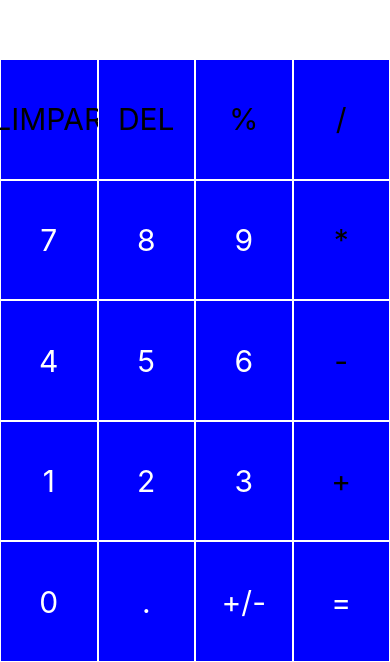
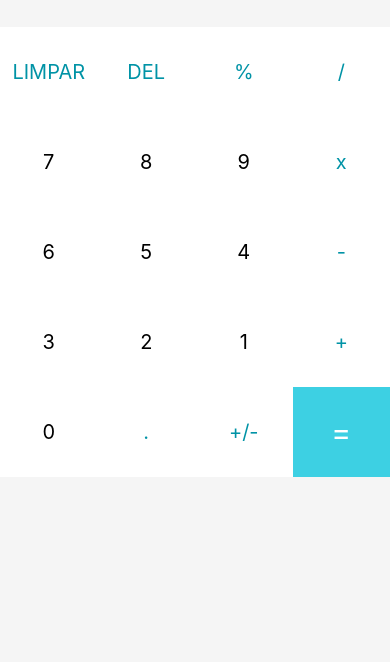
Before and after one commit to ERICKxJAIR/CalculadoraAtv2, a React Native app: screen / in a window 390 px wide. Shown: the part 182-844 px from the top of the page. Built offline with nearby package versions, Linux system fonts and the light colour scheme.

Commit message:
Aplicativo sem acesso para rodar

```diff
--- a/App.js
+++ b/App.js
@@ -1,162 +1,131 @@
-import React, { useState } from 'react';
-import { StyleSheet, Text, View, TouchableOpacity } from 'react-native';
+import React from 'react';
+import { useState } from 'react'
+import { StyleSheet, Text, View, TouchableOpacity, Button } from 'react-native';
 
 export default function App() {
-  const buttons = [
-    ['LIMPAR', 'DEL', '%', '/'],
-    [7, 8, 9, '*'],
-    [4, 5, 6, '-'],
-    [1, 2, 3, '+'],
-    [0, '.', '+/-', '='],
-  ];
+  // Mapeamento de teclas
+  const buttons = ['LIMPAR', 'DEL', '%', '/', 7, 8, 9, "x", 6, 5, 4, '-', 3, 2, 1, '+', 0, '.', '+/-', '=']
 
-  const [currentNumber, setCurrentNumber] = useState('');
-  const [lastNumber, setLastNumber] = useState(''); // Adicione esta linha
+  const [currentNumber, setCurrentNumber] = useState("")
+  const [lastNumber, setLastNumber] = useState("")
+
 
   function calculator() {
-    const splitNumbers = currentNumber.split(' ');
-    const firstNumber = parseFloat(splitNumbers[0]);
-    const operator = splitNumbers[1];
-    const secondNumber = parseFloat(splitNumbers[2]);
-    let result = 0;
+    const splitNumbers = currentNumber.split(' ')
+    const fistNumber = parseFloat(splitNumbers[0])
+    const lastNumber = parseFloat(splitNumbers[2])
+    const operator = splitNumbers[1]
 
-    if (operator === '+') {
-      result = firstNumber + secondNumber;
-    } else if (operator === '-') {
-      result = firstNumber - secondNumber;
-    } else if (operator === '*') {
-      result = firstNumber * secondNumber;
-    } else if (operator === '/') {
-      result = firstNumber / secondNumber;
-    } else if (operator === '%') {
-      result = (firstNumber / 100) * secondNumber;
+    // Faz ação referente tecla pressionada
+    switch (operator) {
+      case '+':
+        setCurrentNumber((fistNumber + lastNumber).toString())
+        return
+      case '-':
+        setCurrentNumber((fistNumber - lastNumber).toString())
+        return
+      case 'x':
+        setCurrentNumber((fistNumber + lastNumber).toString())
+        return
+      case '/':
+        setCurrentNumber((fistNumber - lastNumber).toString())
+        return
     }
-
-    setCurrentNumber(result.toString());
   }
 
   function handleInput(buttonPressed) {
-    if (
-      typeof buttonPressed === 'number' ||
-      buttonPressed === '.' ||
-      buttonPressed === '0'
-    ) {
-      setCurrentNumber(currentNumber + buttonPressed.toString());
-    } else if (buttonPressed === 'DEL') {
-      setCurrentNumber(currentNumber.slice(0, -1));
-    } else if (buttonPressed === 'LIMPAR') {
-      setCurrentNumber('');
-      setLastNumber('');
-    } else if (buttonPressed === '+/-') {
-      setCurrentNumber((-parseFloat(currentNumber)).toString());
-    } else if (buttonPressed === '%') {
-      setCurrentNumber(currentNumber + ' % ');
-    } else if (buttonPressed === '=') {
-      setLastNumber(currentNumber + ' = ');
-      calculator();
-    } else {
-      setCurrentNumber(currentNumber + ' ' + buttonPressed + ' ');
+    console.log(buttonPressed) // Mostra no Console a tecla pressionada
+    if (buttonPressed === '+' | buttonPressed === "-" | buttonPressed === "x" | buttonPressed === "/") {
+      setCurrentNumber(currentNumber + " " + buttonPressed + " ")
+      return
     }
+    switch (buttonPressed) {
+      case 'DEL':
+        setCurrentNumber(currentNumber.substring(0, (currentNumber.length - 2)))
+        return
+      case 'LIMPAR': // Limpa todo o conteúdo
+        setLastNumber("")
+        setCurrentNumber("")
+        return
+      case '=':
+        setLastNumber(currentNumber + " = ")
+        calculator()
+        return
+      case '+/-':
+        return
     }
+
+    setCurrentNumber(currentNumber + buttonPressed)
+  }
+
 
   return (
     <View style={styles.container}>
+
+      {/* Area onde o resultado é exibido */}
       <View style={styles.results}>
         <Text style={styles.historyText}>{lastNumber}</Text>
         <Text style={styles.resultText}>{currentNumber}</Text>
+        <View>
+
+          {/* Area onde os botões são exibidos*/}
+          <View style={styles.buttons}>
+
+            {buttons.map((button) =>
+              button === '=' ? // Mapeamento do botão =
+                <TouchableOpacity onPress={() => handleInput(button)} key={button} style={[styles.button, { backgroundColor: '#3dd0e3' }]}>
+                  <Text style={[styles.textButton, { color: "white", fontSize: 30 }]}>{button}</Text>
+                </TouchableOpacity>
+                : // Mapeamento dos outros botões
+                <TouchableOpacity onPress={() => handleInput(button)} key={button} style={styles.button}>
+                  <Text style={[styles.textButton, { color: typeof (button) === 'number' ? 'black' : '#0093a6' }]}>{button}</Text>
+                </TouchableOpacity>
+            )}
           </View>
-      <View style={styles.buttons}>
-        {buttons.map((row, rowIndex) => (
-          <View key={rowIndex} style={styles.buttonRow}>
-            {row.map((button, columnIndex) => (
-              <TouchableOpacity
-                onPress={() => handleInput(button)}
-                key={columnIndex.toString()}
-                style={[
-                  styles.button,
-                  {
-                    backgroundColor:
-                      button === '=' ||
-                        typeof button === 'number' ||
-                        button === 'LIMPAR' ||
-                        button === '.' ||
-                        button === '+/-'
-                        ? 'blue'
-                        : 'blue',
-                  },
-                  button === '=' ? styles.equalButton : null,
-                ]}>
-                <Text
-                  style={[
-                    styles.textButton,
-                    {
-                      color:
-                        button === 'DEL' ||
-                          button === 'LIMPAR' ||
-                          button === '%' ||
-                          button === '/' ||
-                          button === '*' ||
-                          button === '-' ||
-                          button === '+'
-                          ? 'black'
-                          : 'white',
-                      fontSize: 30,
-                    },
-                  ]}>
-                  {button}
-                </Text>
-              </TouchableOpacity>
-            ))}
         </View>
-        ))}
       </View>
     </View>
   );
 }
 
+
       const styles = StyleSheet.create({
         container: {
         flex: 1,
-    backgroundColor: 'blue',
+        backgroundColor: '#6e2aad'
   },
       results: {
         flex: 2,
-    justifyContent: 'flex-end',
-    backgroundColor: 'white',
-    paddingRight: 10,
+      justifyContent: "center",
+      backgroundColor: "#f5f5f5"
   },
       resultText: {
-    color: 'black',
+        color: "#282F38",
       fontSize: 32,
-    fontWeight: 'bold',
+      fontWeight: "bold",
       padding: 12,
-    textAlign: 'right',
+      textAlign: "right"
   },
-  historyText: {
-    color: 'white',
+      historyText:{
+        color: "#7c7c7c",
       fontSize: 20,
       marginRight: 10,
       alignSelf: 'flex-end',
   },
       buttons: {
-    flex: 5,
-    flexDirection: 'column',
-  },
-  buttonRow: {
-    flex: 1,
         flexDirection: 'row',
+      flexWrap: 'wrap',
   },
       button: {
-    flex: 1,
+        backgroundColor: 'white',
       alignItems: 'center',
       justifyContent: 'center',
-    borderWidth: 0.5,
-    borderColor: 'white',
+      minWidth: 90,
+      minHeight: 90,
+      flex: 2,
   },
       textButton: {
-    fontSize: 30,
-  },
-  equalButton: {
-    backgroundColor: 'blue',
+        color: "#7c7c7c",
+      fontSize: 20,
   },
 });
```
Lines whose indentation alone changed are shown as unchanged.
